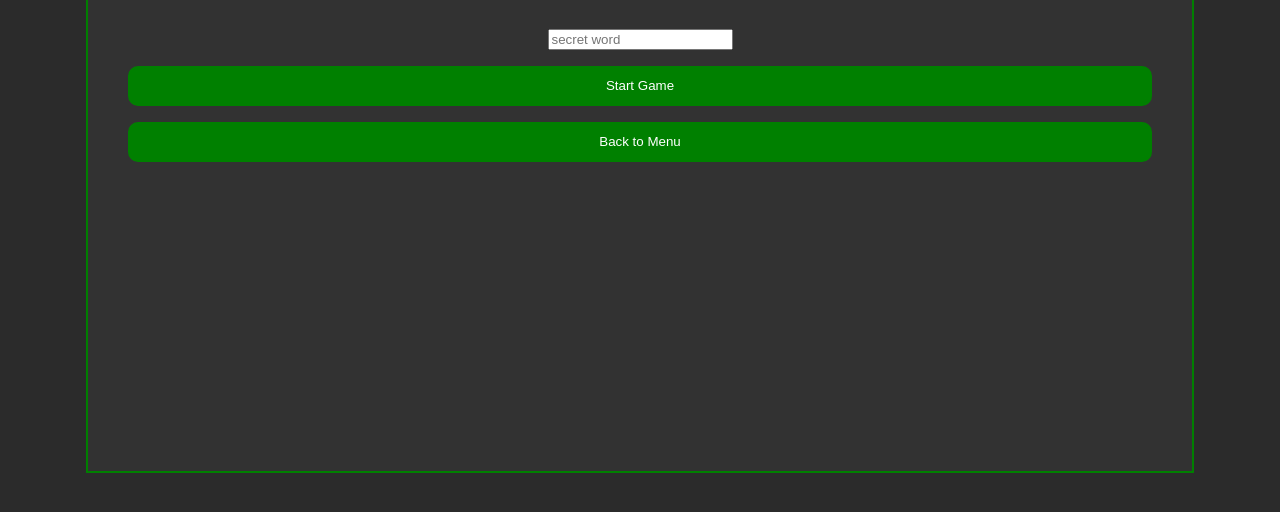
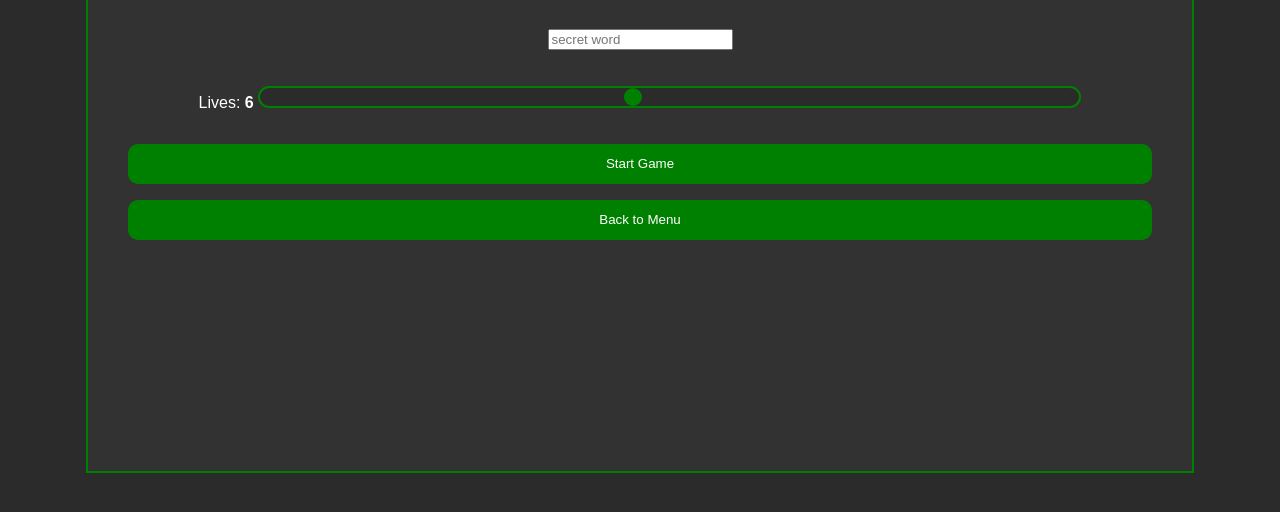
Before and after one commit to myhauntedfork/mobile-games, a plain HTML site: page hangman/hangman.html in a window 1280 px wide. Shown: the part 250-762 px from the top of the page. Drawn offline with Linux system fonts and the light colour scheme.

Commit message:
add life select to start screen

```diff
--- a/hangman/hangman.css
+++ b/hangman/hangman.css
@@ -85,3 +85,33 @@ h1 {
 #life-count {
     font-size: 3vh;
 }
+
+#life-slider {
+    width: 80%;
+    margin: 20px 0;
+    -webkit-appearance: none;
+    appearance: none;
+    border-radius: 50px;
+    background: rgb(43, 43, 43);
+    border: 2px solid green;
+    touch-action: none;
+    user-select: none;
+}
+
+#life-slider::-webkit-slider-thumb {
+    -webkit-appearance: none;
+    width: 18px;
+    height: 18px;
+    border-radius: 10px;
+    background-color: green;
+    overflow: visible;
+    cursor: pointer;
+}
+
+#life-value {
+    font-weight: bold;
+}
+
+#secret-word {
+    margin-bottom: 2vh;
+}
--- a/hangman/hangman.html
+++ b/hangman/hangman.html
@@ -17,11 +17,22 @@
                         placeholder="secret word"
                     />
                 </div>
+                <div>
+                    <label for="life-slider">Lives: </label>
+                    <span id="life-value">6</span>
+                    <input
+                        type="range"
+                        id="life-slider"
+                        min="1"
+                        max="12"
+                        value="6"
+                    />
+                </div>
                 <button id="start-button" class="options">Start Game</button>
             </div>
             <div id="gameplay-container" class="hidden">
                 <p id="word-display"></p>
-                <p id="life-count">Lives left: <span id="lives">10</span></p>
+                <p id="life-count">Lives left: <span id="lives"></span></p>
                 <input
                     type="text"
                     id="guess-input"
--- a/hangman/hangman.js
+++ b/hangman/hangman.js
@@ -9,17 +9,25 @@ document.addEventListener('DOMContentLoaded', () => {
     const setupContainer = document.getElementById('setup-container');
     const gameplayContainer = document.getElementById('gameplay-container');
     const restartButton = document.getElementById('restart-button');
+    const lifeSlider = document.getElementById('life-slider');
+    const lifeValueDisplay = document.getElementById('life-value');
 
     let secretWord = '';
     let guessedLetters = new Set();
     let lives = 10;
 
+    lifeSlider.addEventListener('input', () => {
+        lifeValueDisplay.textContent = lifeSlider.value;
+    });
+
     startButton.addEventListener('click', () => {
         secretWord = secretWordInput.value.toLowerCase();
+        lives = parseInt(lifeSlider.value, 10);
         if (secretWord) {
             setupContainer.classList.add('hidden');
             gameplayContainer.classList.remove('hidden');
             restartButton.classList.remove('hidden');
+            livesDisplay.textContent = lives;
             updateWordDisplay();
         }
     });
```
